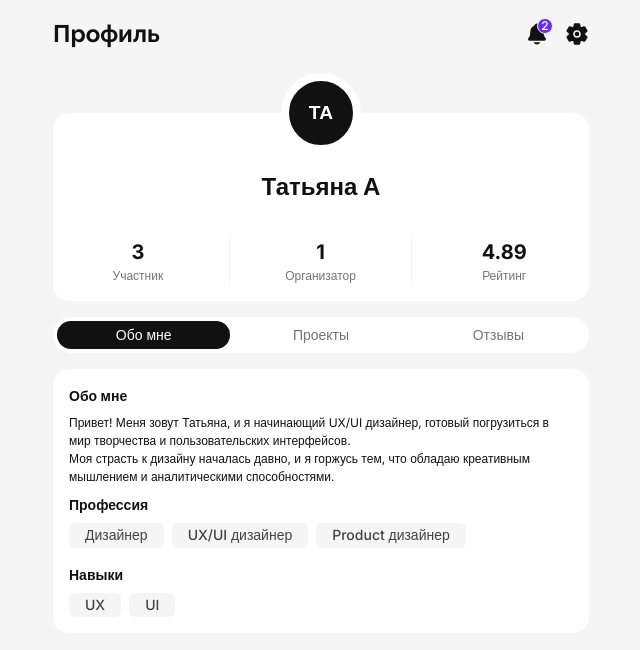
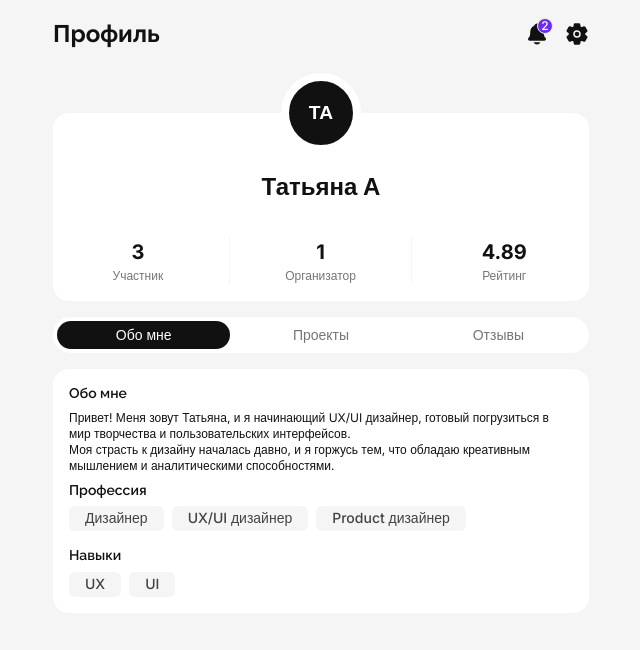
Before and after one commit to habralab/sapphire-team-front, a React (Vite) app: page /profile in a window 1280 px wide. Shown: the top 650 px of the page, without its empty margins (319-959 px from the left). Built offline with nearby package versions, Linux system fonts and the light colour scheme; a web font is replaced by a local one.

Commit message:
fix: добавление shared-компонентов + правка верстки

```diff
--- a/src/entities/profile/AboutMe/AboutMe.tsx
+++ b/src/entities/profile/AboutMe/AboutMe.tsx
@@ -1,38 +1,32 @@
-import { Box, Text, Flex, Tag } from '@chakra-ui/react';
+import { Box, Text, Flex, Heading } from '@chakra-ui/react';
+
+import { TagComponent } from '~/shared/ui/Tag';
 
 export function AboutMe() {
   return (
     <Box>
-      <Text fontWeight="semibold">Обо мне</Text>
-      <Text py={2} fontSize="xs">
+      <Heading fontSize="sm" fontWeight="semibold">
+        Обо мне
+      </Heading>
+      <Text py={2} lineHeight="16px">
         Привет! Меня зовут Татьяна, и я начинающий UX/UI дизайнер, готовый погрузиться в
         мир творчества и пользовательских интерфейсов.
         <br />
         Моя страсть к дизайну началась давно, и я горжусь тем, что обладаю креативным
         мышлением и аналитическими способностями.
       </Text>
-      <Text fontWeight="semibold">Профессия</Text>
-      <Flex wrap="wrap" gap={2} py={2} fontWeight="semibold" color="gray.800">
-        <Tag py={1} px={4}>
-          Дизайнер
-        </Tag>
-        <Tag py={1} px={4}>
-          UX/UI дизайнер
-        </Tag>
-        <Tag py={1} px={4}>
-          Product дизайнер
-        </Tag>
+      <Heading fontSize="sm">Профессия</Heading>
+      <Flex wrap="wrap" gap={2} py={2} fontWeight="semibold">
+        <TagComponent title="Дизайнер" />
+        <TagComponent title="UX/UI дизайнер" />
+        <TagComponent title="Product дизайнер" />
       </Flex>
-      <Text fontWeight="semibold" py={2}>
+      <Heading fontSize="sm" py={2}>
         Навыки
-      </Text>
-      <Flex wrap="wrap" gap={2} fontWeight="semibold" color="gray.800">
-        <Tag py={1} px={4}>
-          UX
-        </Tag>
-        <Tag py={1} px={4}>
-          UI
-        </Tag>
+      </Heading>
+      <Flex wrap="wrap" gap={2} fontWeight="semibold">
+        <TagComponent title="UX" />
+        <TagComponent title="UI" />
       </Flex>
     </Box>
   );
--- a/src/entities/profile/ProfileCard/ProfileCard.tsx
+++ b/src/entities/profile/ProfileCard/ProfileCard.tsx
@@ -27,37 +27,31 @@ export function ProfileCard() {
       <Text align="center" fontWeight="bold" fontSize="2xl" mt={10} py={4}>
         Татьяна А
       </Text>
-      <Flex py={4} px={0.5} w="100%">
+      <Flex py={4} px={0.5} w="100%" textAlign="center">
         <Box pr={2} flex="1">
-          <Text fontWeight="bold" fontSize="xl" align="center">
+          <Text fontWeight="bold" fontSize="xl">
             3
           </Text>
-          <Text fontSize="xs" color="gray.600" align="center">
-            Участник
-          </Text>
+          <Text color="gray.600">Участник</Text>
         </Box>
         <Box>
           <Divider orientation="vertical" variant="dividerStyle" />
         </Box>
         <Box px={2} flex="1">
-          <Text fontWeight="bold" fontSize="xl" align="center">
+          <Text fontWeight="bold" fontSize="xl">
             1
           </Text>
-          <Text fontSize="xs" color="gray.600" align="center">
-            Организатор
-          </Text>
+          <Text color="gray.600">Организатор</Text>
         </Box>
         <Box>
           <Divider orientation="vertical" variant="dividerStyle" />
         </Box>
         <Divider orientation="vertical" variant="dividerStyle" />
         <Box pl={2} flex="1">
-          <Text fontWeight="bold" fontSize="xl" align="center">
+          <Text fontWeight="bold" fontSize="xl">
             4.89
           </Text>
-          <Text fontSize="xs" color="gray.600" align="center">
-            Рейтинг
-          </Text>
+          <Text color="gray.600">Рейтинг</Text>
         </Box>
       </Flex>
     </Flex>
--- a/src/entities/profile/Reviews/Reviews.tsx
+++ b/src/entities/profile/Reviews/Reviews.tsx
@@ -1,4 +1,4 @@
-import { Flex, VStack, Icon, Text } from '@chakra-ui/react';
+import { Flex, VStack, Icon, Text, Link } from '@chakra-ui/react';
 import { AiFillStar } from 'react-icons/ai';
 import { FiArrowUpRight } from 'react-icons/fi';
 
@@ -6,31 +6,26 @@ export function Reviews() {
   return (
     <VStack align="stretch" spacing={0} p={4} mb={4} borderRadius="2xl" bg="white">
       <Flex align="center" justifyContent="space-between">
-        <Text fontSize="xs" color="gray.600">
-          3 сентября 2022
-        </Text>
+        <Text color="gray.600">3 сентября 2022</Text>
         <Flex align="center" gap={1}>
           <Icon as={AiFillStar} color="yellow.400" w="16px" h="16px" />
-          <Text fontSize="xs" fontWeight="medium">
-            5
-          </Text>
+          <Text fontWeight="medium">5</Text>
         </Flex>
       </Flex>
       <Flex direction="column" py={3} gap={1}>
-        <Text fontWeight="medium" lineHeight="120%">
+        <Text fontSize="sm" fontWeight="medium" lineHeight="120%">
           Михаил Шафутинский
         </Text>
         <Text variant="es" color="gray.600">
           Участник проекта
         </Text>
+
         <Flex align="center" gap={1}>
-          <Text lineHeight="120%" fontWeight="medium" color="purple.600">
-            Сервис онлайн-образования
-          </Text>
-          <Icon as={FiArrowUpRight} w="16px" h="16px" color="purple.600" />
+          <Link lineHeight="120%">Сервис онлайн-образования</Link>
+          <Icon as={FiArrowUpRight} w="16px" h="16px" />
         </Flex>
       </Flex>
-      <Text fontSize="xs">
+      <Text>
         Все прошло отлично. Спасибо Денису за оперативность. Организация на высшем уровне.
         Показал, рассказал все по уму.
       </Text>
--- a/src/features/notofication/Notification.tsx
+++ b/src/features/notofication/Notification.tsx
@@ -1,26 +1,13 @@
-import { Icon, Center } from '@chakra-ui/react';
+import { Flex, Icon } from '@chakra-ui/react';
 import { IoNotifications } from 'react-icons/io5';
+
+import { Counter } from '~/shared/ui/Counter';
 
 export function Notification() {
   return (
-    <>
+    <Flex position="relative">
       <Icon as={IoNotifications} w="24px" h="24px" />
-      <Center
-        bg="purple.600"
-        color="white"
-        position="absolute"
-        w="16px"
-        h="16px"
-        fontSize="xs"
-        fontWeight="medium"
-        border="1px"
-        borderColor="inherit"
-        borderRadius="full"
-        left="12px"
-        top="-4px"
-      >
-        2
-      </Center>
-    </>
+      <Counter count={2} />
+    </Flex>
   );
 }
--- a/src/pages/ProfilePage/ProfilePage.tsx
+++ b/src/pages/ProfilePage/ProfilePage.tsx
@@ -14,7 +14,7 @@ export function ProfilePage() {
         <Heading fontWeight="bold" fontSize="2xl">
           Профиль
         </Heading>
-        <Flex gap={4} position="relative">
+        <Flex gap={4}>
           <Notification />
           <Setting />
         </Flex>
--- a/src/shared/config/theme/theme.ts
+++ b/src/shared/config/theme/theme.ts
@@ -19,6 +19,9 @@ const Button = defineStyleConfig({
 });
 
 const Heading = defineStyleConfig({
+  baseStyle: {
+    fontWeight: 'semibold',
+  },
   variants: {
     h3: {
       fontFamily: `'Inter', sans-serif`,
@@ -47,13 +50,15 @@ const dividerStyleTabs = defineStyle({
   borderColor: 'gray.400',
 });
 
-const Tab = defineStyleConfig({
+const Link = defineStyleConfig({
   baseStyle: {
-    bg: 'gray.100',
+    color: 'purple.600',
+    fontWeight: 'medium',
+    fontSize: 'xs',
   },
 });
 
-export const Divider = defineStyleConfig({
+const Divider = defineStyleConfig({
   variants: { dividerStyle, dividerStyleTabs },
 });
 
@@ -62,11 +67,11 @@ export const basicTheme = extendTheme({
     initialColorMode: 'light',
     useSystemColorMode: false,
   },
-  components: { Button, Heading, Divider, Tab, Text },
+  components: { Button, Heading, Divider, Text, Link },
   styles: {
     global: {
       body: {
-        fontSize: 'sm',
+        fontSize: 'xs',
         color: 'gray.900',
         bg: 'gray.100',
       },
--- /dev/null
+++ b/src/shared/ui/Counter/Counter.tsx
@@ -0,0 +1,28 @@
+import { Center } from '@chakra-ui/react';
+
+interface CounterType {
+  count: number;
+}
+
+export function Counter(props: CounterType) {
+  const { count } = props;
+
+  return (
+    <Center
+      bg="purple.600"
+      color="white"
+      position="absolute"
+      w="16px"
+      h="16px"
+      fontSize="xs"
+      fontWeight="medium"
+      border="1px"
+      borderColor="inherit"
+      borderRadius="full"
+      right="-4px"
+      top="-4px"
+    >
+      {count}
+    </Center>
+  );
+}
--- /dev/null
+++ b/src/shared/ui/Counter/index.ts
@@ -0,0 +1 @@
+export { Counter } from './Counter';
--- /dev/null
+++ b/src/shared/ui/Tag/Tag.tsx
@@ -0,0 +1,15 @@
+import { Tag } from '@chakra-ui/react';
+
+interface TagType {
+  title: string;
+}
+
+export function TagComponent(props: TagType) {
+  const { title } = props;
+
+  return (
+    <Tag bg="gray.100" py={1} px={4}>
+      {title}
+    </Tag>
+  );
+}
--- /dev/null
+++ b/src/shared/ui/Tag/index.ts
@@ -0,0 +1 @@
+export { TagComponent } from './Tag';
```
